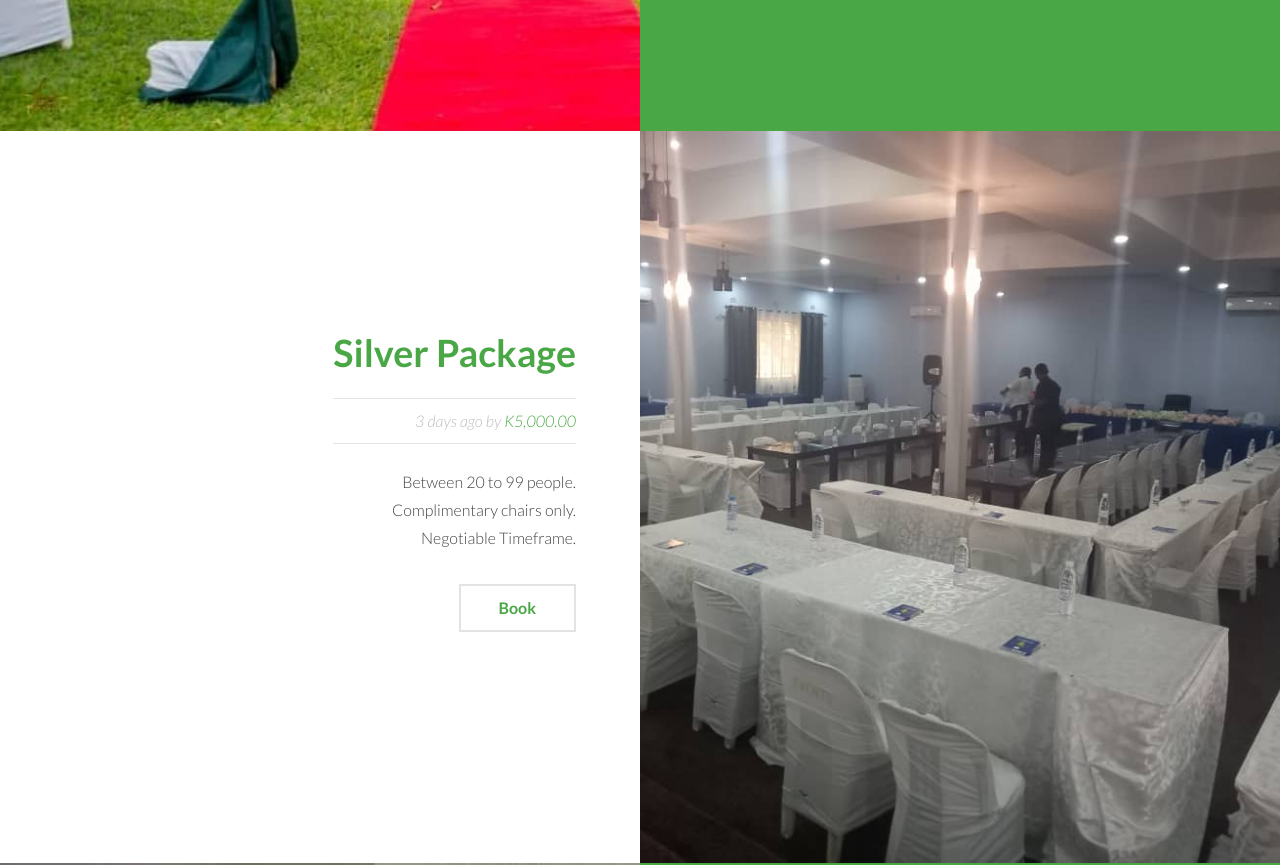
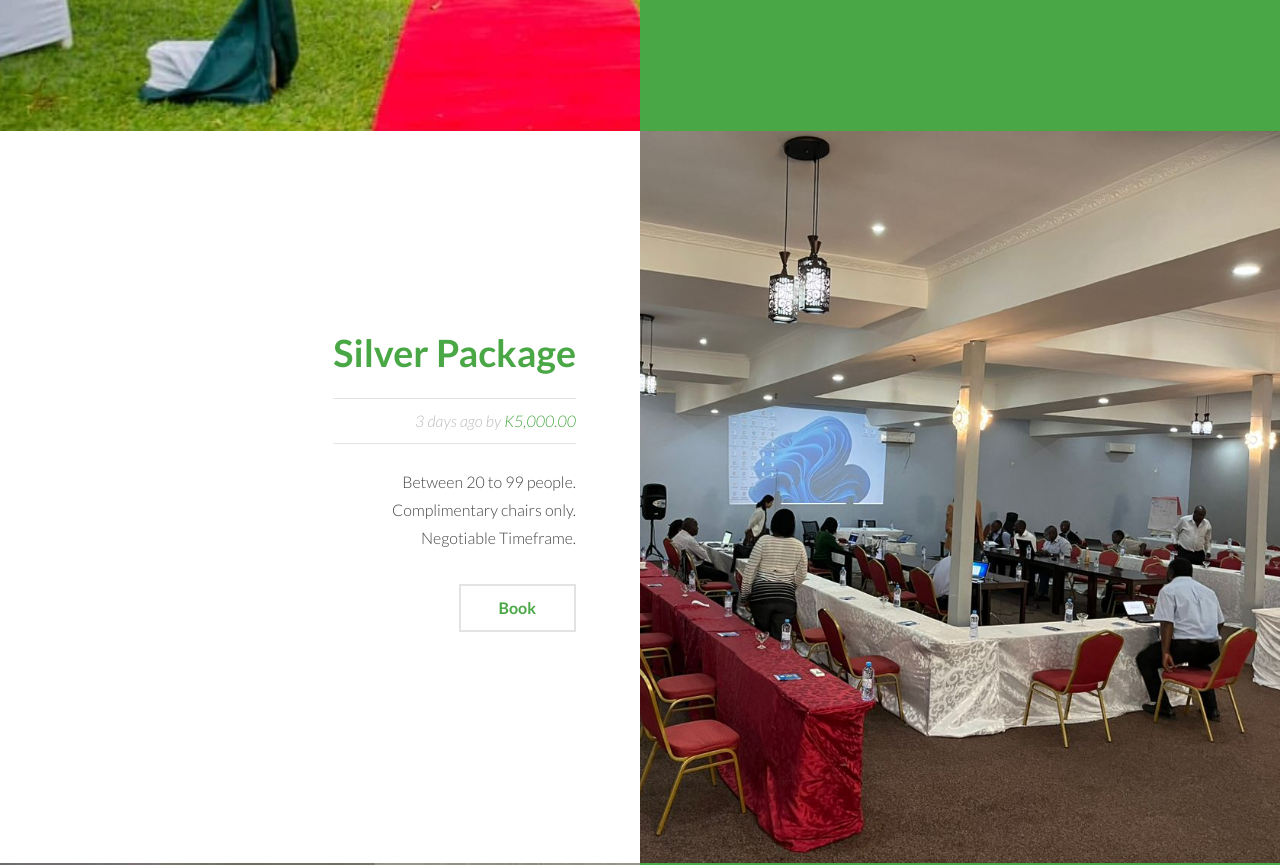
Before and after one commit to KAMPO47/Genesis3230-main, a plain HTML site: page Even plan/index.html in a window 1280 px wide. Shown: the part 1860-2725 px from the top of the page. Drawn offline with Linux system fonts and the light colour scheme.

Commit message:
Update index.html

```diff
--- a/Even plan/index.html
+++ b/Even plan/index.html
@@ -58,7 +58,7 @@
 				</div>
 			</article>
 			<article id="three" class="post style2"><div class="image">
-					<img src="images/ep3.jpeg" alt="" data-position="80% center" width="1400" height="788"></div>
+					<img src="images/conference.jpeg" alt="" data-position="80% center" width="1400" height="788"></div>
 				<div class="content">
 					<div class="inner">
 						<header><h2><a href="generic.html">Silver Package</a></h2>
```
